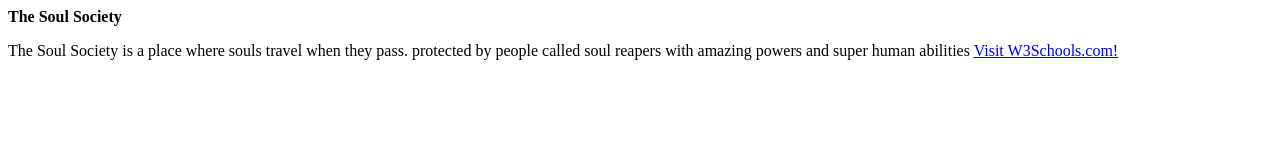
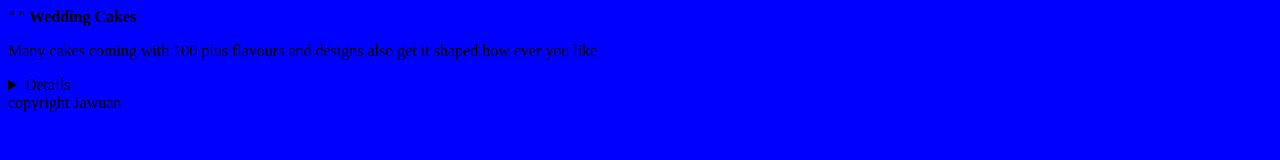
Before and after one commit to JawuanHRobinson/Repo1, a plain HTML site: page index.html in a window 1280 px wide. Drawn offline with Linux system fonts and the light colour scheme.

Commit message:
all done

```diff
--- /dev/null
+++ b/css/style.css
@@ -0,0 +1,3 @@
+* {
+     background-color: blue;
+}
--- a/index.html
+++ b/index.html
@@ -1,12 +1,24 @@
 <!DOCTYPE html>
 <html lang="en">
-<head>
+    <head>
+    <span>"<left-column></left-column></span>
+    <span>"<righ-column></righ-column></span>
     <meta charset="UTF-8">
     <meta name="viewport" content="width=device-width, initial-scale=1.0">
     <title>Document</title>
-</head> <strong>The Soul Society</strong>
-<body><p>The Soul Society is a place where souls travel when they pass. protected by people called soul reapers with amazing powers and super human abilities
-    <a href=html>Visit W3Schools.com!</a>
+<link rel="stylesheet" href="/css/style.css">
+</head>
+
+
+<body>
+</h1><strong>Wedding Cakes</strong>
+    <p>Many cakes coming with 100 plus flavours and designs also get it shaped how ever you like
+
 
 </body>
 </html>
+
+<details>Cake menu <blockquote>red velvit cake</blockquote></details>
+
+
+<footer>copyright Jawuan</footer>
```
Also changed, not shown: cityimages.html (+11 -0 lines), 2 other files.
